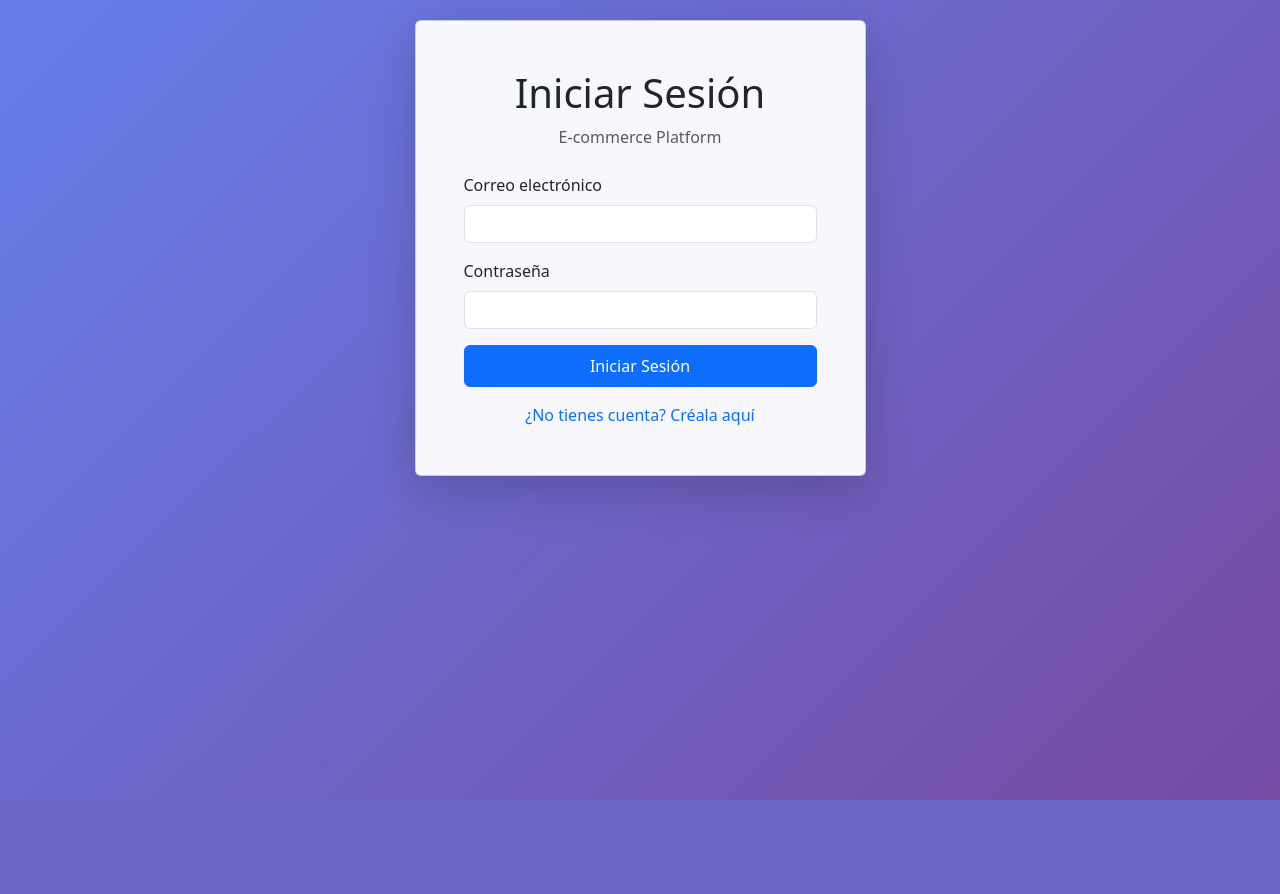
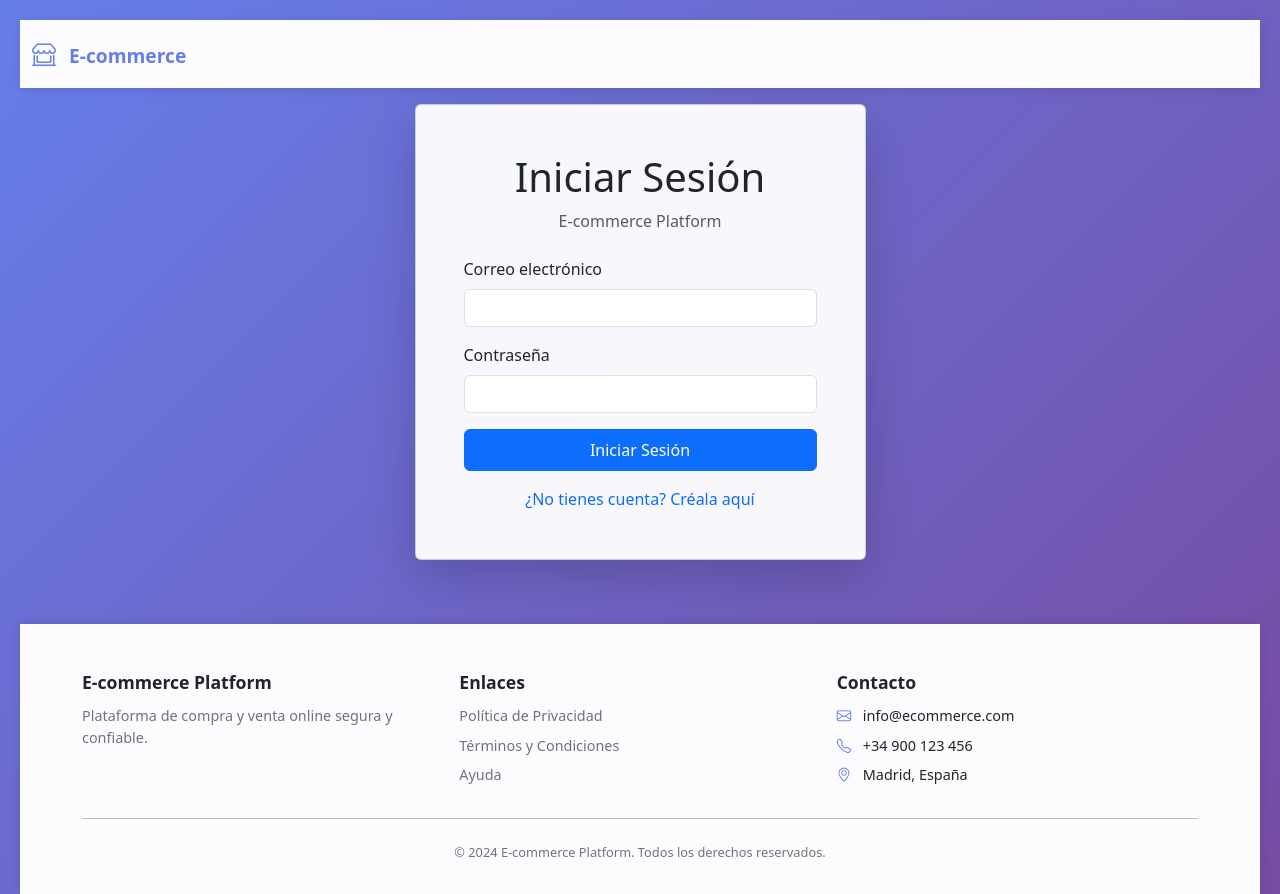
Before and after one commit to matelat-daw/Ubuntu-New, a PHP site: page / in a window 1280 px wide. Before the commit the page ends 800 px from the top, so only its background shows below. Run offline with PHP 8.4, Linux system fonts and the light colour scheme; a stand-in replaces the project's code that opens the database connection.

Commit message:
Update Almost Done

```diff
--- a/app/assets/css/main.css
+++ b/app/assets/css/main.css
@@ -1,12 +1,235 @@
-/* Global Styles */
+/* Global Styles - Mobile First */
+
+* {
+    margin: 0;
+    padding: 0;
+    box-sizing: border-box;
+}
 
 body {
     background: linear-gradient(135deg, #667eea 0%, #764ba2 100%);
     min-height: 100vh;
-    padding: 20px;
+    padding: 0;
+    padding-bottom: 60px;
 }
 
 .glass-effect {
     background: rgba(255,255,255,0.95);
     backdrop-filter: blur(10px);
 }
+
+/* Header Styles */
+.app-header {
+    background: rgba(255, 255, 255, 0.98);
+    box-shadow: 0 2px 10px rgba(0,0,0,0.1);
+    position: sticky;
+    top: 0;
+    z-index: 1000;
+}
+
+.logo {
+    font-size: 1.2rem;
+    font-weight: 700;
+    color: #667eea;
+}
+
+.logo i {
+    font-size: 1.5rem;
+}
+
+#headerUserInfo {
+    font-size: 0.85rem;
+    color: #495057;
+}
+
+/* Navigation Styles - Mobile First */
+.app-nav {
+    background: rgba(255, 255, 255, 0.98);
+    box-shadow: 0 -2px 10px rgba(0,0,0,0.1);
+    position: fixed;
+    bottom: 0;
+    left: 0;
+    right: 0;
+    z-index: 999;
+    padding: 8px 0;
+}
+
+.nav-menu {
+    list-style: none;
+    display: flex;
+    justify-content: space-around;
+    align-items: center;
+    margin: 0;
+    padding: 0;
+}
+
+.nav-item {
+    flex: 1;
+    text-align: center;
+}
+
+.nav-link {
+    display: flex;
+    flex-direction: column;
+    align-items: center;
+    gap: 4px;
+    color: #6c757d;
+    text-decoration: none;
+    padding: 8px 4px;
+    transition: all 0.3s ease;
+    font-size: 0.75rem;
+}
+
+.nav-link i {
+    font-size: 1.3rem;
+}
+
+.nav-link:hover {
+    color: #667eea;
+    background-color: rgba(102, 126, 234, 0.1);
+    border-radius: 8px;
+}
+
+/* Footer Styles */
+.app-footer {
+    background: rgba(255, 255, 255, 0.98);
+    padding: 2rem 0 1rem;
+    margin-top: 3rem;
+    box-shadow: 0 -2px 10px rgba(0,0,0,0.1);
+}
+
+.footer-title {
+    font-weight: 600;
+    color: #212529;
+    margin-bottom: 0.75rem;
+    font-size: 0.95rem;
+}
+
+.footer-text {
+    font-size: 0.85rem;
+    color: #6c757d;
+    line-height: 1.5;
+}
+
+.footer-links {
+    list-style: none;
+    padding: 0;
+    margin: 0;
+}
+
+.footer-links li {
+    margin-bottom: 0.5rem;
+    font-size: 0.85rem;
+}
+
+.footer-links a {
+    color: #6c757d;
+    text-decoration: none;
+    transition: color 0.3s ease;
+}
+
+.footer-links a:hover {
+    color: #667eea;
+}
+
+.footer-links i {
+    margin-right: 0.5rem;
+    color: #667eea;
+}
+
+.footer-divider {
+    margin: 1.5rem 0;
+    opacity: 0.3;
+}
+
+.footer-copyright {
+    font-size: 0.8rem;
+    color: #6c757d;
+}
+
+/* Content Padding for Fixed Elements */
+.container {
+    padding-top: 1rem;
+    padding-bottom: 1rem;
+}
+
+/* Tablet and Desktop - 768px and up */
+@media (min-width: 768px) {
+    body {
+        padding: 20px;
+        padding-bottom: 0;
+    }
+
+    .app-nav {
+        position: static;
+        box-shadow: 0 2px 10px rgba(0,0,0,0.1);
+        margin-bottom: 1rem;
+    }
+
+    .nav-menu {
+        justify-content: flex-start;
+        gap: 1rem;
+    }
+
+    .nav-item {
+        flex: 0 0 auto;
+    }
+
+    .nav-link {
+        flex-direction: row;
+        gap: 8px;
+        padding: 10px 20px;
+        font-size: 0.95rem;
+    }
+
+    .nav-link i {
+        font-size: 1.2rem;
+    }
+
+    .logo span {
+        font-size: 1.2rem;
+    }
+
+    #headerUserInfo {
+        font-size: 0.95rem;
+    }
+
+    .footer-title {
+        font-size: 1.1rem;
+    }
+
+    .footer-text,
+    .footer-links li {
+        font-size: 0.9rem;
+    }
+}
+
+/* Fix Nav Tabs Contrast */
+.nav-tabs {
+    background-color: rgba(255,255,255,0.95);
+    border-radius: 8px;
+    padding: 8px;
+    border: none;
+}
+
+.nav-tabs .nav-link {
+    color: #212529;
+    font-weight: 500;
+    border: none;
+    border-radius: 6px;
+    padding: 10px 20px;
+    margin: 0 4px;
+    transition: all 0.3s ease;
+}
+
+.nav-tabs .nav-link:hover:not(.active) {
+    background-color: rgba(13, 110, 253, 0.1);
+    color: #000;
+}
+
+.nav-tabs .nav-link.active {
+    background-color: #fff;
+    color: #0d6efd;
+    font-weight: 600;
+    box-shadow: 0 2px 8px rgba(0,0,0,0.15);
+}
--- a/app/assets/js/app.js
+++ b/app/assets/js/app.js
@@ -16,6 +16,7 @@ async function checkSession() {
             const result = await response.json();
             if (result.success) {
                 currentUser = result.data.user;
+                updateHeaderInfo();
                 showDashboard();
                 return;
             }
@@ -23,17 +24,20 @@ async function checkSession() {
     } catch (error) {
         console.log('No active session');
     }
+    updateHeaderInfo();
     showLogin();
 }
 
 // Logout
-async function logout() {
+async function logout(event) {
+    if (event) event.preventDefault();
     try {
         await fetch('/api/controllers/auth/logout.php', { method: 'POST', credentials: 'include' });
     } catch (error) {
         console.error('Logout error:', error);
     }
     currentUser = null;
+    updateHeaderInfo();
     showLogin();
 }
 
@@ -41,6 +45,7 @@ async function logout() {
 function showDashboard() {
     document.getElementById('loginContainer').classList.add('d-none');
     document.getElementById('registerContainer').classList.add('d-none');
+    updateHeaderInfo();
     const role = currentUser.role;
     if (role === 'admin' || role === 'manager') {
         showAdminDashboard();
--- a/app/components/buyer/buyer.html
+++ b/app/components/buyer/buyer.html
@@ -77,7 +77,7 @@
                 </div>
                 <div class="d-flex gap-2">
                     <button type="submit" class="btn btn-primary"><i class="bi bi-check-circle"></i> Guardar Cambios</button>
-                    <button type="button" onclick="loadBuyerProfile()" class="btn btn-secondary"><i class="bi bi-arrow-clockwise"></i> Recargar Datos</button>
+                    <button type="button" onclick="loadBuyerProfile()" class="btn btn-dark"><i class="bi bi-arrow-clockwise"></i> Recargar Datos</button>
                 </div>
             </form>
             <div id="updateProfileMessage" class="alert mt-3" style="display: none;"></div>
--- a/app/components/buyer/buyer.js
+++ b/app/components/buyer/buyer.js
@@ -15,7 +15,7 @@ async function loadBuyerProfile() {
 
             // Update info section
             const isPremium = user.role === 'buyer_premium';
-            const badgeClass = isPremium ? 'badge bg-warning' : 'badge bg-info';
+            const badgeClass = isPremium ? 'badge bg-warning text-dark' : 'badge bg-primary';
             const upgradeBtn = isPremium ? '' : `<button onclick="upgradeToPremium()" class="btn btn-success btn-sm mt-2"><i class="bi bi-star-fill"></i> Actualizar a Premium</button>`;
 
             document.getElementById('buyerInfo').innerHTML = `
@@ -26,7 +26,7 @@ async function loadBuyerProfile() {
                         <p class="mb-2"><i class="bi bi-telephone"></i> <strong>Teléfono:</strong> ${user.phone || 'No especificado'}</p>
                     </div>
                     <div class="col-md-6">
-                        <p class="mb-2"><i class="bi bi-shield-check"></i> <strong>Estado:</strong> <span class="badge ${user.email_verified ? 'bg-success' : 'bg-warning'}">${user.email_verified ? 'Verificado' : 'Pendiente verificación'}</span></p>
+                        <p class="mb-2"><i class="bi bi-shield-check"></i> <strong>Estado:</strong> <span class="badge ${user.email_verified ? 'bg-success' : 'bg-warning text-dark'}">${user.email_verified ? 'Verificado' : 'Pendiente verificación'}</span></p>
                         <p class="mb-2"><i class="bi bi-star"></i> <strong>Plan:</strong> <span class="${badgeClass}">${user.role}</span></p>
                     </div>
                 </div>
--- a/app/components/seller/seller.html
+++ b/app/components/seller/seller.html
@@ -23,7 +23,7 @@
                     <div id="sellerInfo"></div>
                 </div>
                 <div class="col-md-2 text-end">
-                    <button onclick="showSellerProfileManagement()" class="btn btn-outline-primary btn-sm">
+                    <button onclick="showSellerProfileManagement()" class="btn btn-primary btn-sm">
                         <i class="bi bi-gear"></i> Gestionar Perfil
                     </button>
                 </div>
@@ -168,7 +168,7 @@
                         </div>
                         <div class="d-flex gap-2">
                             <button type="submit" class="btn btn-primary"><i class="bi bi-check-circle"></i> Guardar Cambios</button>
-                            <button type="button" onclick="loadSellerProfile()" class="btn btn-secondary"><i class="bi bi-arrow-clockwise"></i> Recargar Datos</button>
+                            <button type="button" onclick="loadSellerProfile()" class="btn btn-dark"><i class="bi bi-arrow-clockwise"></i> Recargar Datos</button>
                         </div>
                     </form>
                     <div id="updateSellerProfileMessage" class="alert mt-3" style="display: none;"></div>
--- a/app/components/seller/seller.js
+++ b/app/components/seller/seller.js
@@ -15,7 +15,7 @@ async function loadSellerProfile() {
 
             // Update info section
             const isPremium = user.role === 'seller_premium';
-            const badgeClass = isPremium ? 'badge bg-warning' : 'badge bg-info';
+            const badgeClass = isPremium ? 'badge bg-warning text-dark' : 'badge bg-primary';
             const upgradeBtn = isPremium ? '' : `<button onclick="upgradeToPremium()" class="btn btn-success btn-sm mt-2"><i class="bi bi-star-fill"></i> Actualizar a Premium</button>`;
 
             document.getElementById('sellerInfo').innerHTML = `
@@ -26,7 +26,7 @@ async function loadSellerProfile() {
                         <p class="mb-1"><i class="bi bi-telephone"></i> ${user.phone || 'No especificado'}</p>
                     </div>
                     <div class="col-md-6">
-                        <p class="mb-1"><i class="bi bi-shield-check"></i> <span class="badge ${user.email_verified ? 'bg-success' : 'bg-warning'}">${user.email_verified ? 'Verificado' : 'Pendiente'}</span></p>
+                        <p class="mb-1"><i class="bi bi-shield-check"></i> <span class="badge ${user.email_verified ? 'bg-success' : 'bg-warning text-dark'}">${user.email_verified ? 'Verificado' : 'Pendiente'}</span></p>
                         <p class="mb-1"><i class="bi bi-star"></i> <span class="${badgeClass}">${user.role}</span></p>
                     </div>
                 </div>
@@ -66,7 +66,7 @@ async function loadSellerProducts() {
                             <p class="h4 text-success mb-2">€${parseFloat(product.price).toFixed(2)}</p>
                             <p class="text-muted mb-2">
                                 <i class="bi bi-box"></i> Stock: ${product.stock}
-                                ${product.stock < 5 ? '<span class="badge bg-warning">Bajo stock</span>' : ''}
+                                ${product.stock < 5 ? '<span class="badge bg-warning text-dark">Bajo stock</span>' : ''}
                             </p>
                             <p class="card-text text-muted small">${product.short_description || ''}</p>
                             ${product.featured ? '<span class="badge bg-primary"><i class="bi bi-star-fill"></i> Destacado</span>' : ''}
--- /dev/null
+++ b/app/components/shared/footer.html
@@ -0,0 +1,31 @@
+<!-- Footer -->
+<footer class="app-footer">
+    <div class="container">
+        <div class="row g-3">
+            <div class="col-12 col-md-4">
+                <h6 class="footer-title">E-commerce Platform</h6>
+                <p class="footer-text">Plataforma de compra y venta online segura y confiable.</p>
+            </div>
+            <div class="col-6 col-md-4">
+                <h6 class="footer-title">Enlaces</h6>
+                <ul class="footer-links">
+                    <li><a href="#" onclick="showPrivacyPolicy(event)">Política de Privacidad</a></li>
+                    <li><a href="#">Términos y Condiciones</a></li>
+                    <li><a href="#">Ayuda</a></li>
+                </ul>
+            </div>
+            <div class="col-6 col-md-4">
+                <h6 class="footer-title">Contacto</h6>
+                <ul class="footer-links">
+                    <li><i class="bi bi-envelope"></i> info@ecommerce.com</li>
+                    <li><i class="bi bi-telephone"></i> +34 900 123 456</li>
+                    <li><i class="bi bi-geo-alt"></i> Madrid, España</li>
+                </ul>
+            </div>
+        </div>
+        <hr class="footer-divider">
+        <div class="text-center footer-copyright">
+            <p class="mb-0">&copy; 2024 E-commerce Platform. Todos los derechos reservados.</p>
+        </div>
+    </div>
+</footer>
--- /dev/null
+++ b/app/components/shared/header.html
@@ -0,0 +1,16 @@
+<!-- Header -->
+<header class="app-header">
+    <div class="container-fluid">
+        <div class="row align-items-center py-3">
+            <div class="col-6 col-md-3">
+                <div class="logo">
+                    <i class="bi bi-shop-window"></i>
+                    <span class="ms-2 d-none d-md-inline">E-commerce</span>
+                </div>
+            </div>
+            <div class="col-6 col-md-9 text-end">
+                <div id="headerUserInfo"></div>
+            </div>
+        </div>
+    </div>
+</header>
--- /dev/null
+++ b/app/components/shared/nav.html
@@ -0,0 +1,37 @@
+<!-- Navigation -->
+<nav class="app-nav d-none" id="mainNav">
+    <div class="container-fluid">
+        <ul class="nav-menu">
+            <li class="nav-item">
+                <a href="#" onclick="goToDashboard(event)" class="nav-link">
+                    <i class="bi bi-house-door"></i>
+                    <span>Inicio</span>
+                </a>
+            </li>
+            <li class="nav-item seller-only d-none">
+                <a href="#" onclick="showProductsTab(event)" class="nav-link">
+                    <i class="bi bi-box-seam"></i>
+                    <span>Productos</span>
+                </a>
+            </li>
+            <li class="nav-item seller-only d-none">
+                <a href="#" onclick="showAddProductTab(event)" class="nav-link">
+                    <i class="bi bi-plus-circle"></i>
+                    <span>Agregar</span>
+                </a>
+            </li>
+            <li class="nav-item authenticated-only d-none">
+                <a href="#" onclick="showProfileTab(event)" class="nav-link">
+                    <i class="bi bi-person-circle"></i>
+                    <span>Perfil</span>
+                </a>
+            </li>
+            <li class="nav-item authenticated-only d-none">
+                <a href="#" onclick="logout(event)" class="nav-link">
+                    <i class="bi bi-box-arrow-right"></i>
+                    <span>Salir</span>
+                </a>
+            </li>
+        </ul>
+    </div>
+</nav>
--- a/index.php
+++ b/index.php
@@ -12,6 +12,12 @@
     <link rel="stylesheet" href="/app/assets/css/main.css">
 </head>
 <body>
+
+    <!-- Header Component -->
+    <?php include __DIR__ . '/app/components/shared/header.html'; ?>
+
+    <!-- Navigation Component -->
+    <?php include __DIR__ . '/app/components/shared/nav.html'; ?>
 
     <!-- Login Component -->
     <?php include __DIR__ . '/app/components/login/login.html'; ?>
@@ -28,6 +34,9 @@
     <!-- Admin Dashboard Component -->
     <?php include __DIR__ . '/app/components/admin/admin.html'; ?>
 
+    <!-- Footer Component -->
+    <?php include __DIR__ . '/app/components/shared/footer.html'; ?>
+
     <!-- Shared Modal Component -->
     <?php include __DIR__ . '/app/components/shared/modal.html'; ?>
 
@@ -39,6 +48,9 @@
 
     <!-- Shared Modal Functions -->
     <script src="/app/components/shared/modal.js"></script>
+
+    <!-- Header and Nav Functions -->
+    <script src="/app/components/shared/header.js"></script>
 
     <!-- Main Application -->
     <script src="/app/assets/js/app.js"></script>
```
Also changed, not shown: app/components/shared/header.js (added, +75 -0 lines).
